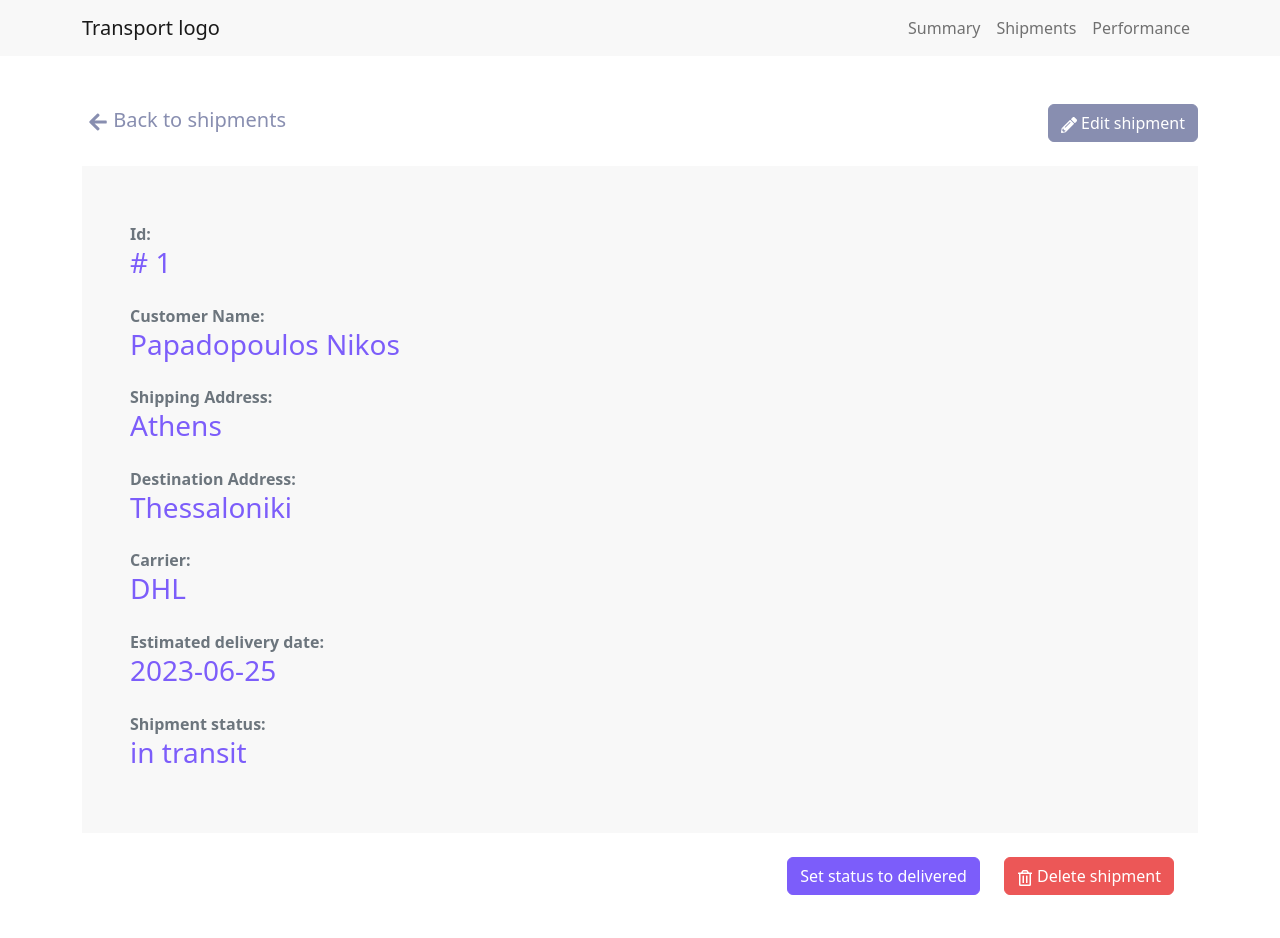
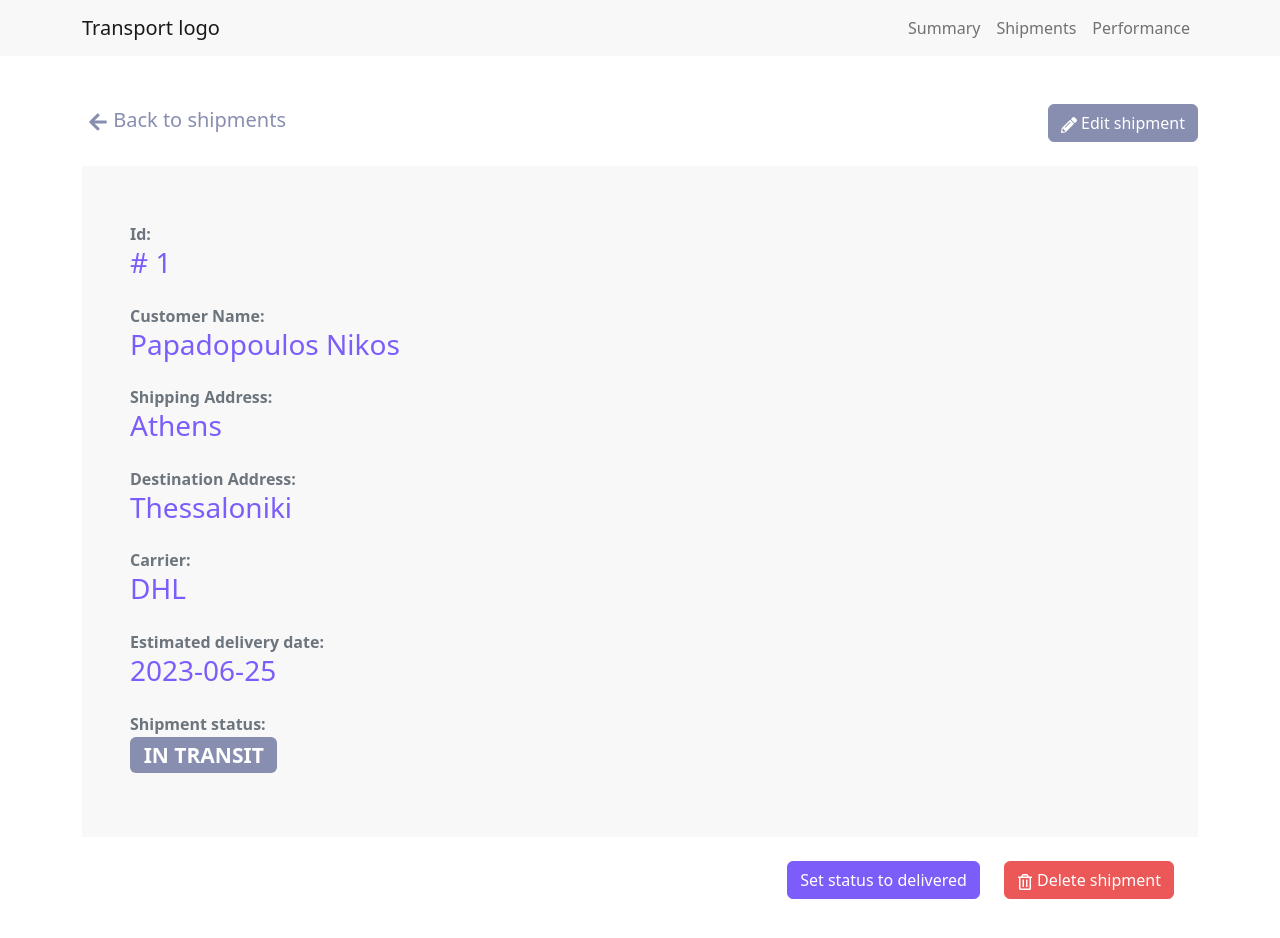
Before and after one commit to geoelectrof/tms-dashboard, a React (Vite) app: page /shipments/1 in a window 1280 px wide. Shown: the top 938 px of the page. Built offline with nearby package versions, Linux system fonts and the light colour scheme.

Commit message:
Added color badge on status

```diff
--- a/index.html
+++ b/index.html
@@ -2,7 +2,7 @@
 <html lang="en">
   <head>
     <meta charset="UTF-8" />
-    <link rel="icon" type="image/svg+xml" href="/vite.svg" />
+    <!-- <link rel="icon" type="image/svg+xml" href="/vite.svg" /> -->
     <meta name="viewport" content="width=device-width, initial-scale=1.0" />
     <title>TMS</title>
   </head>
--- a/src/components/ShipmentCard.jsx
+++ b/src/components/ShipmentCard.jsx
@@ -1,5 +1,5 @@
 import { LinkContainer } from "react-router-bootstrap";
-import { Row, Col } from "react-bootstrap";
+import { Row, Col, Badge } from "react-bootstrap";
 import { useDispatch } from "react-redux";
 import { removeShipment } from "../features/transports/shipmentsSlice";
 import { openConfirmationModal } from "../features/confirmationModal/confirmationModalSlice";
@@ -33,7 +33,7 @@ const ShipmentCard = ( {id, originAddress, destinationAddress, status, carrierNa
             <span className="fs-6 text-primary fw-bold">{carrierName}</span>
           </Col>
           <Col sm={12} md={2}>
-            <span className="text-end">{status}</span>
+            <Badge bg={(status == "in transit") ? "secondary" : (status == "delivered") ? "primary" : "danger"}>{status.toUpperCase()}</Badge>
           </Col>
           <Col className="text-end" sm={12} md={1}>
             <FaArrowRight className="align-end" />
--- a/src/components/SingleShipment.jsx
+++ b/src/components/SingleShipment.jsx
@@ -1,7 +1,7 @@
 import { useParams } from "react-router"
 import { LinkContainer } from "react-router-bootstrap"
 import { useSelector, useDispatch } from "react-redux"
-import { Button, Col, Row, Container } from "react-bootstrap";
+import { Button, Col, Row, Container, Badge } from "react-bootstrap";
 import { removeShipment, setShipmentStatusDelivered } from "../features/transports/shipmentsSlice"
 import { openConfirmationModal } from "../features/confirmationModal/confirmationModalSlice"
 import EditShipmentModal from "./EditShipmentModal"
@@ -71,7 +71,19 @@ const SingleShipment = () => {
           </Row>
           <Row className="py-2">
             <span className="text-muted fw-bold">Shipment status:</span>
-            <h3 className="text-primary">{shipment.status}</h3>
+            <h3 className="text-primary">
+              <Badge
+                bg={
+                  shipment.status == "in transit"
+                    ? "secondary"
+                    : shipment.status == "delivered"
+                    ? "primary"
+                    : "danger"
+                }
+              >
+                {shipment.status.toUpperCase()}
+              </Badge>
+            </h3>
           </Row>
         </Container>
         <Row>
@@ -99,7 +111,6 @@ const SingleShipment = () => {
             >
               <FaRegTrashAlt /> Delete shipment
             </Button>
-
           </Col>
         </Row>
         <EditShipmentModal shipmentId={shipmentId} />
```
